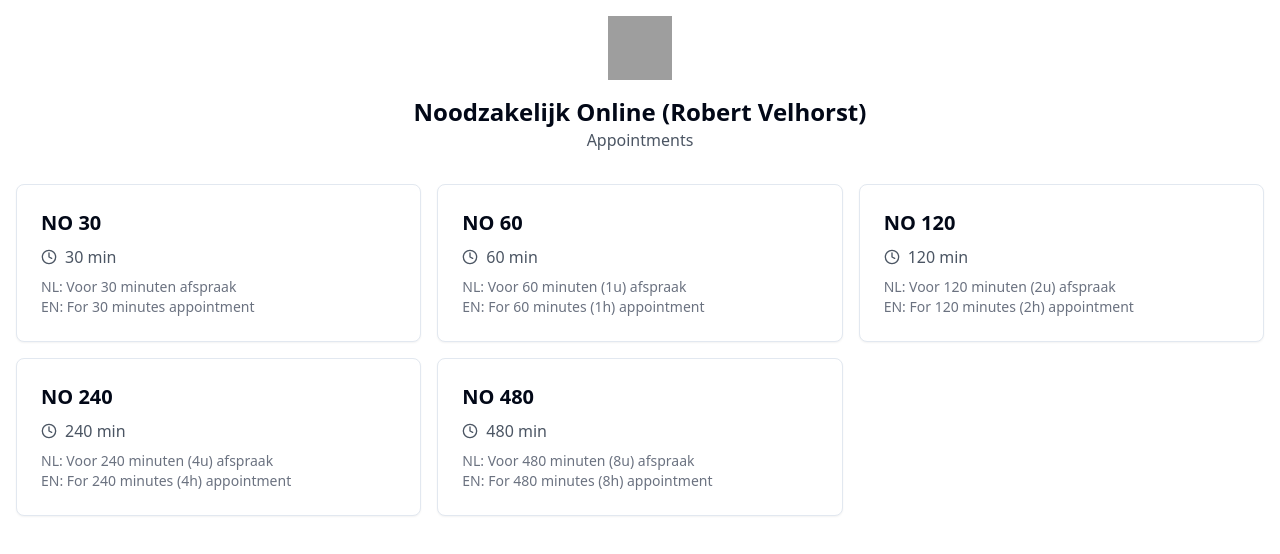
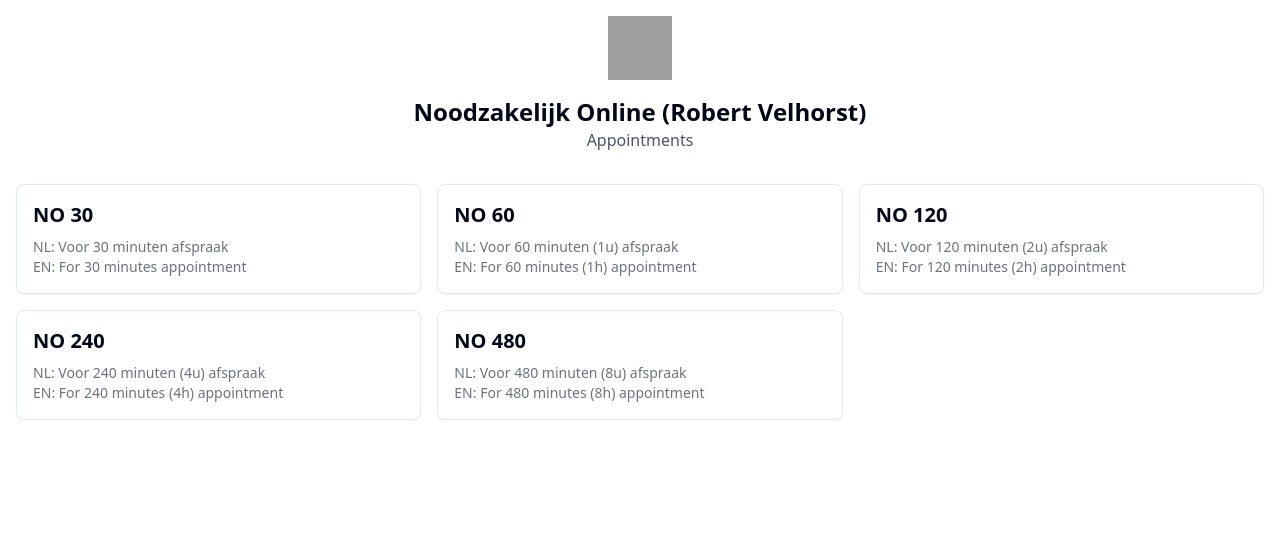
Before and after one commit to GPT-Engineer-App/chronoscheduler, a React (Vite) app: page / in a window 1280 px wide. Shown: the top 554 px of the page. Built offline with nearby package versions, Linux system fonts and the light colour scheme; grey boxes are pictures that could not be loaded.

Commit message:
GPT Engineer Update [skip gpt_engineer]

```diff
--- a/src/pages/Index.jsx
+++ b/src/pages/Index.jsx
@@ -1,13 +1,10 @@
 import { useState } from "react";
 import { Card, CardContent } from "@/components/ui/card";
-import { Clock } from "lucide-react";
-
 const Index = () => {
   const [selectedDuration, setSelectedDuration] = useState(null);
 
   const durations = [
     {
-      minutes: 30,
       label: "NO 30",
       description: {
         nl: "NL: Voor 30 minuten afspraak",
@@ -58,18 +55,14 @@ const Index = () => {
       <div className="grid grid-cols-1 md:grid-cols-2 lg:grid-cols-3 gap-4">
         {durations.map((duration) => (
           <Card
-            key={duration.minutes}
+            key={duration.label}
             className={`cursor-pointer transition-all ${
               selectedDuration === duration ? "ring-2 ring-blue-500" : ""
             }`}
             onClick={() => setSelectedDuration(duration)}
           >
-            <CardContent className="p-6">
+            <CardContent className="p-4">
               <h2 className="text-xl font-semibold mb-2">{duration.label}</h2>
-              <div className="flex items-center text-gray-600 mb-2">
-                <Clock className="w-4 h-4 mr-2" />
-                <span>{duration.minutes} min</span>
-              </div>
               <div className="text-sm text-gray-500">
                 <p>{duration.description.nl}</p>
                 <p>{duration.description.en}</p>
```
